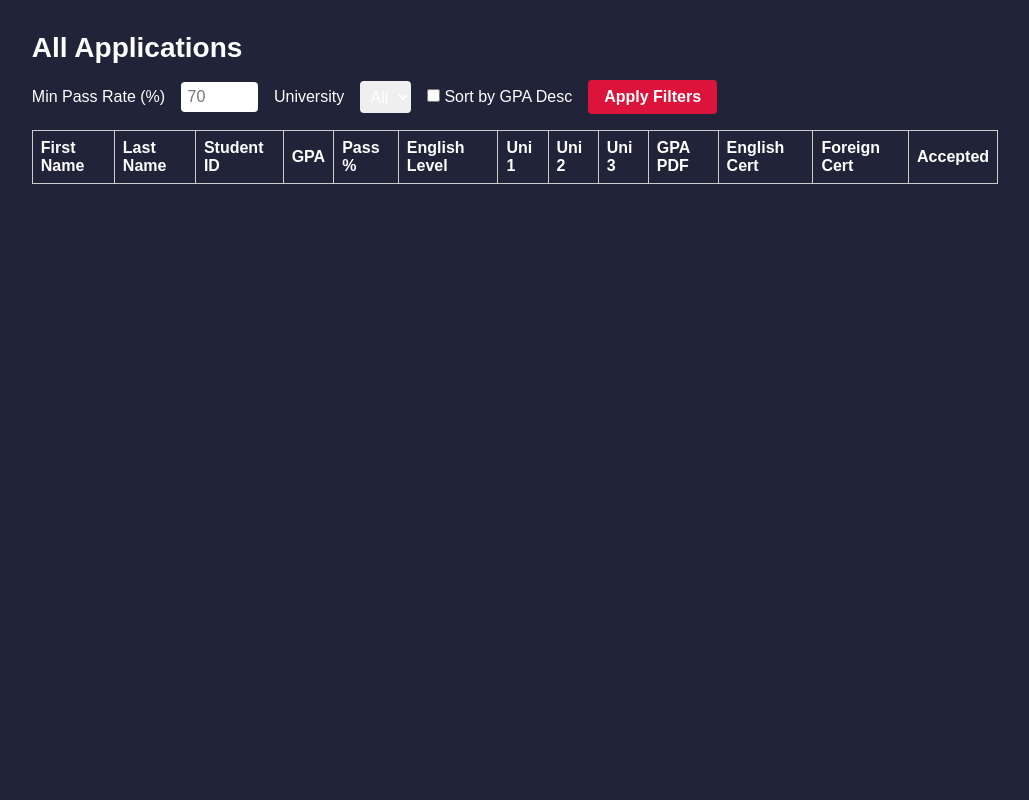
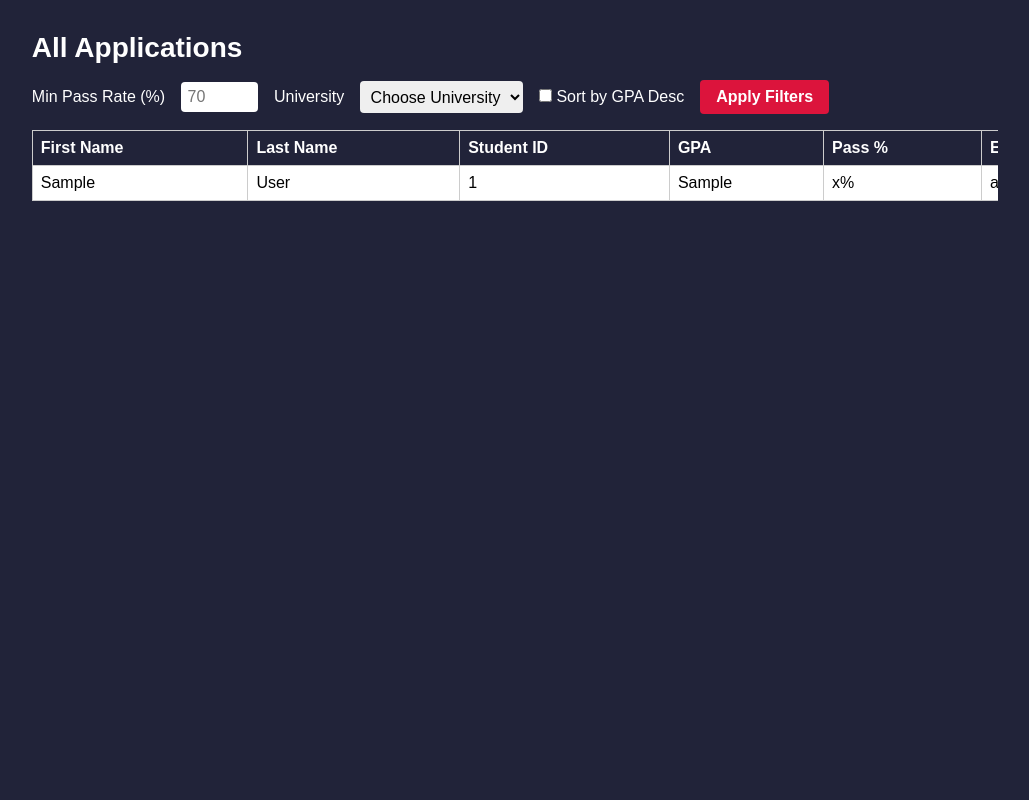
Before and after one commit to OrestizZ/erasmus-application-management-system, a PHP site: page /admin_applications.html in a window 1280 px wide. Shown: the part 60-860 px from the top of the page, without its empty margins (125-1154 px from the left). Run offline with PHP 8.4, Linux system fonts and the light colour scheme; tables that the repository leaves empty or names only in its code hold one stand-in row (values such as "Sample post"); lists and menus that the app fills with data are empty.

Commit message:
appliaction filters might be working right (?)

```diff
--- a/admin_applications.html
+++ b/admin_applications.html
@@ -18,21 +18,25 @@
         <!-- Filters -->
         <div class="filter-group">
           <label for="minPassRate">Min Pass Rate (%)</label>
-          <input type="number" id="minPassRate" min="0" max="100" placeholder="70">
+          <input type="number" id="minPassRate" min="0" max="100" maxlength="3" placeholder="70">
+
 
           <label for="universityFilter">University</label>
-          <select id="universityFilter">
-            <option value="">All</option>
+          <select id="universityFilter" name="university">
+            <option value="">Choose University</option>
           </select>
+
 
           <label>
             <input type="checkbox" id="sortByGPA"> Sort by GPA Desc
           </label>
 
-          <button class="main-btn" id="applyFilters">Apply Filters</button>
+          <button type="submit" class="main-btn" id="applyFilters">Apply Filters</button>
         </div>
 
               <!-- Table -->
+              <!-- Table -->
+        <div class="table-wrapper">
           <table id="applicationsTable">
             <thead>
               <tr>
@@ -42,9 +46,9 @@
                 <th>GPA</th>
                 <th>Pass %</th>
                 <th>English Level</th>
-              <th>Uni 1</th>
-              <th>Uni 2</th>
-              <th>Uni 3</th>
+                <th>University_1</th>
+                <th>University_2</th>
+                <th>University_3</th>
                 <th>GPA PDF</th>
                 <th>English Cert</th>
                 <th>Foreign Cert</th>
@@ -55,7 +59,9 @@
           </table>
         </div>
       </div>
+    </div>
   </main>
+  <script src="scripts/get-universities-admin.js"></script>
   <script src="scripts/admin-applications.js"></script>
 </body>
 </html>
--- /dev/null
+++ b/php/get_applications.php
@@ -0,0 +1,92 @@
+<?php
+require_once 'db_connect.php';
+header('Content-Type: application/json');
+
+// Start query
+$query = "
+SELECT
+  a.*,
+  u.first_name,
+  u.last_name,
+  u.student_id,
+  uni1.name AS university_1_name,
+  uni2.name AS university_2_name,
+  uni3.name AS university_3_name
+FROM applications a
+JOIN users u ON a.user_id = u.id
+LEFT JOIN universities uni1 ON a.university_1 = uni1.id
+LEFT JOIN universities uni2 ON a.university_2 = uni2.id
+LEFT JOIN universities uni3 ON a.university_3 = uni3.id
+";
+
+$conditions = [];
+$params = [];
+$types = "";
+
+// Apply filters
+if (isset($_GET['minPassRate']) && is_numeric($_GET['minPassRate'])) {
+    $conditions[] = "a.pass_rate >= ?";
+    $params[] = $_GET['minPassRate'];
+    $types .= "d";
+}
+
+if (isset($_GET['university']) && $_GET['university'] !== "") {
+    $conditions[] = "(a.university_1 = ? OR a.university_2 = ? OR a.university_3 = ?)";
+    $params[] = $_GET['university'];
+    $params[] = $_GET['university'];
+    $params[] = $_GET['university'];
+    $types .= "iii";
+}
+
+if (count($conditions) > 0) {
+    $query .= " WHERE " . implode(" AND ", $conditions);
+}
+
+if (isset($_GET['sortByGPA']) && $_GET['sortByGPA'] === 'true') {
+    $query .= " ORDER BY a.avg_grade DESC";
+}
+
+// Prepare and bind
+$stmt = $conn->prepare($query);
+if ($params) {
+    $stmt->bind_param($types, ...$params);
+}
+
+$stmt->execute();
+$result = $stmt->get_result();
+
+$applications = [];
+
+while ($row = $result->fetch_assoc()) {
+    $userFolder = "uploads/";
+
+    $certificates = [];
+    if (!empty($row['certificates_path'])) {
+        $certsArray = json_decode($row['certificates_path'], true);
+        if (is_array($certsArray)) {
+            foreach ($certsArray as $file) {
+                $certificates[] = $userFolder . $file;
+            }
+        }
+    }
+
+    $applications[] = [
+        'firstName' => $row['first_name'],
+        'lastName' => $row['last_name'],
+        'studentId' => $row['student_id'],
+        'avg_grade' => $row['avg_grade'],
+        'pass_rate' => $row['pass_rate'],
+        'english_level' => $row['english_level'],
+        'university_1' => $row['university_1_name'],
+        'university_2' => $row['university_2_name'],
+        'university_3' => $row['university_3_name'],
+        'gpa_path' => !empty($row['gpa_path']) ? $userFolder . $row['gpa_path'] : null,
+        'english_path' => !empty($row['english_path']) ? $userFolder . $row['english_path'] : null,
+        'certificates_path' => $certificates,
+        'accepted' => $row['accepted'],
+        'submitted_at' => $row['submitted_at']
+    ];
+}
+
+echo json_encode(['success' => true, 'applications' => $applications]);
+?>
--- a/scripts/admin-applications.js
+++ b/scripts/admin-applications.js
@@ -1,54 +1,76 @@
+document.addEventListener("DOMContentLoaded", () => {
+  const tableBody = document.querySelector("#applicationsTable tbody");
+  const minPassRateInput = document.getElementById("minPassRate");
+  const universityFilter = document.getElementById("universityFilter");
+  const sortByGPA = document.getElementById("sortByGPA");
+  const applyFiltersBtn = document.getElementById("applyFilters");
 
+  function generateFileLink(path) {
+    if (!path) return '-';
+    const filename = path.split('/').pop();
+    return `<a href="${path}" target="_blank" download>${filename}</a>`;
+  }
 
-    fetch('get_universities.php')
+  function generateMultipleLinks(paths) {
+    if (!Array.isArray(paths) || paths.length === 0) return '-';
+    return paths.map(path => {
+      const filename = path.split('/').pop();
+      return `<a href="${path}" target="_blank" download>${filename}</a>`;
+    }).join('<br>');
+  }
+
+  function fetchApplications() {
+    const params = new URLSearchParams();
+
+    if (minPassRateInput.value) {
+      params.append("minPassRate", minPassRateInput.value);
+    }
+
+    if (universityFilter.value) {
+      params.append("university", universityFilter.value);
+    }
+
+    if (sortByGPA.checked) {
+      params.append("sortByGPA", "true");
+    }
+
+    fetch(`php/get_applications.php?${params.toString()}`)
       .then(res => res.json())
       .then(data => {
-        const select = document.getElementById('universityFilter');
-        data.forEach(u => {
-          const option = document.createElement('option');
-          option.value = u.id;
-          option.textContent = u.name;
-          select.appendChild(option);
-        });
-      });
+        if (!data.success) throw new Error("Failed to fetch applications");
 
+        tableBody.innerHTML = ""; // clear previous data
 
-    function loadApplications() {
-      const minRate = document.getElementById('minRate').value;
-      const univId = document.getElementById('universityFilter').value;
-      const sort = document.getElementById('sortByAvg').checked;
+        data.applications.forEach(app => {
+          const tr = document.createElement("tr");
 
-      let url = `fetch_applications.php?min_pass_rate=${minRate}`;
-      if (univId) url += `&university_id=${univId}`;
-      if (sort) url += `&order_by_avg=desc`;
-
-      fetch(url)
-        .then(res => res.json())
-        .then(data => {
-          const tbody = document.querySelector('#resultsTable tbody');
-          tbody.innerHTML = '';
-
-          data.forEach(app => {
-            const tr = document.createElement('tr');
           tr.innerHTML = `
-              <td>${app.first_name}</td>
-              <td>${app.last_name}</td>
-              <td>${app.username}</td>
-              <td>${app.student_id}</td>
+            <td>${app.firstName}</td>
+            <td>${app.lastName}</td>
+            <td>${app.studentId}</td>
             <td>${app.avg_grade}</td>
             <td>${app.pass_rate}%</td>
             <td>${app.english_level}</td>
-              <td>${app.university_1 || '-'}</td>
+            <td>${app.university_1}</td>
             <td>${app.university_2 || '-'}</td>
             <td>${app.university_3 || '-'}</td>
-              <td><a href="${app.transcript_path}" target="_blank">PDF</a></td>
-              <td><a href="${app.certificates_path}" target="_blank">PDF</a></td>
-              <td><input type="checkbox" ${app.accepted == 1 ? 'checked' : ''} disabled></td>
+            <td>${generateFileLink(app.gpa_path)}</td>
+            <td>${generateFileLink(app.english_path)}</td>
+            <td>${generateMultipleLinks(app.certificates_path)}</td>
+            <td>${app.accepted === null ? 'Pending' : app.accepted ? 'Yes' : 'No'}</td>
           `;
-            tbody.appendChild(tr);
+
+          tableBody.appendChild(tr);
         });
+      })
+      .catch(err => {
+        console.error("Error loading applications:", err);
       });
   }
 
+  // Load data on first page load
+  fetchApplications();
 
-    loadApplications();
+  // Re-fetch when filters are applied
+  applyFiltersBtn.addEventListener("click", fetchApplications);
+});
--- /dev/null
+++ b/scripts/get-universities-admin.js
@@ -0,0 +1,19 @@
+document.addEventListener('DOMContentLoaded', function () {
+  fetch('php/get_universities.php')
+    .then(response => response.json())
+    .then(data => {
+      const select = document.getElementById('universityFilter');
+
+      if (!select) return;
+
+      data.forEach(u => {
+        const option = document.createElement('option');
+        option.value = u.id;
+        option.textContent = u.name;
+        select.appendChild(option);
+      });
+    })
+    .catch(error => {
+      console.error('Error loading universities:', error);
+    });
+});
--- a/styles/admin_applications.css
+++ b/styles/admin_applications.css
@@ -76,8 +76,15 @@
   background: darkred;
 }
 
+.table-wrapper {
+  overflow-x: auto;
+  width: 100%;
+}
+
+/* Προσαρμογή του πίνακα ώστε να μην ξεχειλώνει */
 #applicationsTable {
-  width: 100%;
+  min-width: 2800px; /* ή όσο χρειάζεται για τα δεδομένα */
+  max-width: 100%;
   border-collapse: collapse;
   background: var(--white);
   color: #000;
@@ -95,6 +102,11 @@
   color: var(--white);
 }
 
+.main-contents input,
+.main-contents select {
+  color: #000;
+}
+
 @media (min-width: 601px) {
   .main-container {
     flex-direction: column;
```
Also changed, not shown: php/fetch_applications.php (deleted, +0 -66 lines), 6 other files. Lines whose indentation alone changed are shown as unchanged.
